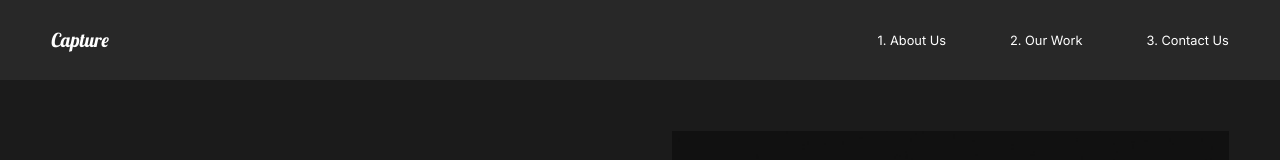
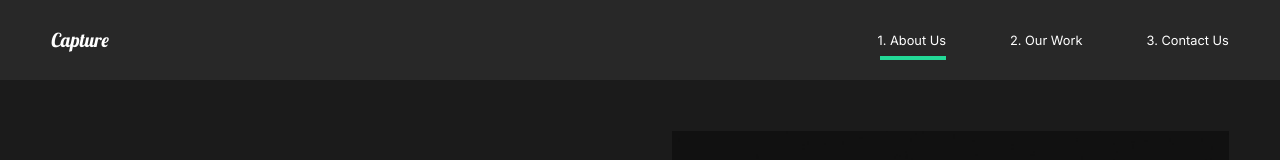
Before and after one commit to Theryx/capture-portfolio, a React (Create React App) app: page / in a window 1280 px wide. Shown: the top 160 px of the page. Built offline with nearby package versions, Linux system fonts and the light colour scheme.

Commit message:
Nav bar animation

```diff
--- a/src/components/Navbar.js
+++ b/src/components/Navbar.js
@@ -1,7 +1,10 @@
 import styled from "styled-components/macro";
 import { Link } from "react-router-dom";
+import { motion } from "framer-motion";
+import { useLocation } from "react-router-dom";
 
 const Navbar = () => {
+  const { pathname } = useLocation();
   return (
     <Nav>
       <h1>
@@ -12,12 +15,27 @@ const Navbar = () => {
       <ul>
         <li>
           <Link to='/'>1. About Us</Link>
+          <Line
+            transition={{ duration: 0.75 }}
+            initial={{ width: "0%" }}
+            animate={{ width: pathname === "/" ? "50%" : "0%" }}
+          />
         </li>
         <li>
           <Link to='/work'>2. Our Work</Link>
+          <Line
+            transition={{ duration: 0.75 }}
+            initial={{ width: "0%" }}
+            animate={{ width: pathname === "/work" ? "50%" : "0%" }}
+          />
         </li>
         <li>
           <Link to='/contact'>3. Contact Us</Link>
+          <Line
+            transition={{ duration: 0.75 }}
+            initial={{ width: "0%" }}
+            animate={{ width: pathname === "/contact" ? "50%" : "0%" }}
+          />
         </li>
       </ul>
     </Nav>
@@ -52,4 +70,14 @@ const Nav = styled.nav`
     position: relative;
   }
 `;
+
+const Line = styled(motion.div)`
+  height: 0.3rem;
+  background: #23d997;
+  width: 0;
+  position: absolute;
+  bottom: -80%;
+  left: 50%;
+`;
+
 export default Navbar;
```
